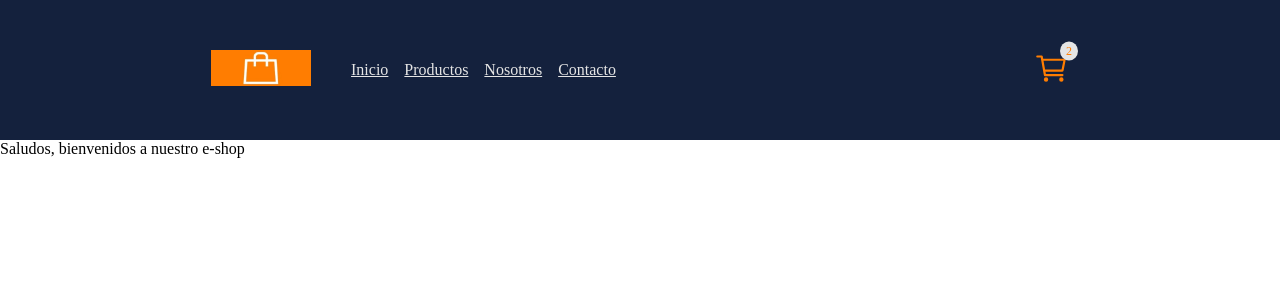
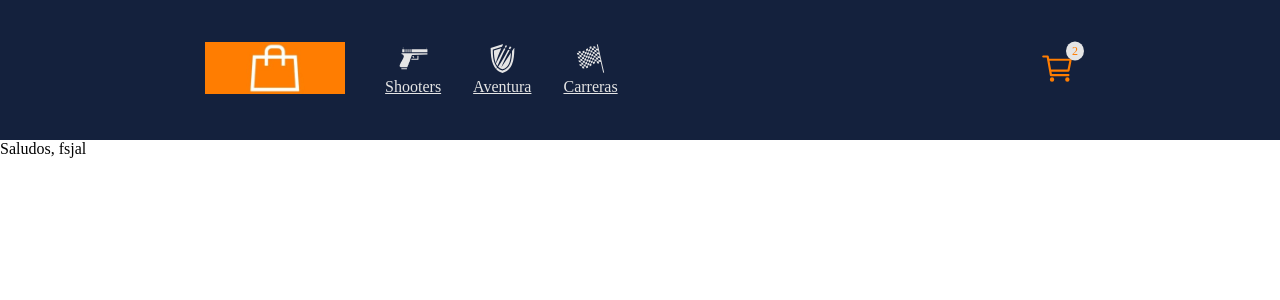
Before and after one commit to polter94/preEntrega1-ReactJS-Julio, a React (Vite) app: page / in a window 1280 px wide. Shown: the top 300 px of the page. Built offline with nearby package versions, Linux system fonts and the light colour scheme.

Commit message:
se inicia implementacion de ruteo en proyecto

```diff
--- a/package.json
+++ b/package.json
@@ -12,7 +12,8 @@
   "dependencies": {
     "react": "^18.2.0",
     "react-dom": "^18.2.0",
-    "react-icons": "^5.0.1"
+    "react-icons": "^5.0.1",
+    "react-router-dom": "^6.25.1"
   },
   "devDependencies": {
     "@types/react": "^18.2.66",
--- a/src/App.jsx
+++ b/src/App.jsx
@@ -1,14 +1,19 @@
 import Navbar from './components/Navbar/Navbar';
 import ItemListContainer from './components/ItemListContainer/ItemListContainer'
 import './App.css'
+import { BrowserRouter, Routes, Route } from 'react-router-dom';
 
 function App() {
 
   return (
-    <>
+    <BrowserRouter>
     <Navbar />
-    <ItemListContainer saludo="bienvenidos a nuestro e-shop" />
-    </>
+
+    <Routes>
+      <Route path="/" element={<ItemListContainer saludo="fsjal"/>} />
+    </Routes>
+
+    </BrowserRouter>
   )
 }
 
--- a/src/components/Navbar/Navbar.jsx
+++ b/src/components/Navbar/Navbar.jsx
@@ -1,30 +1,56 @@
 import "./navbar.css";
 import CartWidget from "./CartWidget";
 import logo from "../../assets/eshop.jpg";
+import { Link } from "react-router-dom";
+import { GiGlock } from "react-icons/gi";
+import { GiSlashedShield } from "react-icons/gi";
+import { GiCheckeredFlag } from "react-icons/gi";
 
-function Navbar() {
+const Navbar = () => {
   return (
     <div>
       <nav className="navbar">
         <div className="div-innecesario">
           <div>
-            <img src={logo} className="logo" alt="" />
+            <Link to='/'>
+            <img src={logo} className="logo" alt="Logo de nuestro e-shop" />
+            </Link>
           </div>
 
           <div>
             <ul className="nav-links">
-              <li className="nav-item">
-                <a href="">Inicio</a>
-              </li>
-              <li className="nav-item">
-                <a href="">Productos</a>
-              </li>
-              <li className="nav-item">
-                <a href="">Nosotros</a>
-              </li>
-              <li className="nav-item">
-                <a href="">Contacto</a>
-              </li>
+
+              {/* <Link to="/categorias/todos" className="nav-item">
+                <a href="">Todos</a>
+              </Link> */}
+
+              <Link to="/categorias/shooter" className="nav-item">
+                {/* <a href="">Shooters</a> */}
+                <GiGlock size={31}/>
+                <p>Shooters</p>
+                <div>
+
+                </div>
+              </Link>
+
+              <Link to="/categorias/aventura" className="nav-item">
+                {/* <a href="">Aventura</a> */}
+                <GiSlashedShield size={31}/>
+                <p>Aventura</p>
+                <div>
+
+                </div>
+              </Link>
+
+              <Link to="/categorias/carreras" className="nav-item">
+                {/* <a href="">Carreras</a> */}
+                <GiCheckeredFlag size={31}/>
+                <p>Carreras</p>
+                <div>
+
+                </div>
+              </Link>
+
             </ul>
           </div>
         </div>
--- a/src/components/Navbar/navbar.css
+++ b/src/components/Navbar/navbar.css
@@ -24,8 +24,9 @@
 }
 
 .nav-item{
-    margin-right: 1rem;
+    margin-right: 2rem;
     position: relative;
+    text-align: center;
 }
 
 .div-innecesario{
@@ -51,7 +52,7 @@
 }
 
 .logo{
-    width: 100px;
+    width: 140px;
 }
 
 /* a {
```
Also changed, not shown: 1 other file (tests, documents, lock files or other folders).
